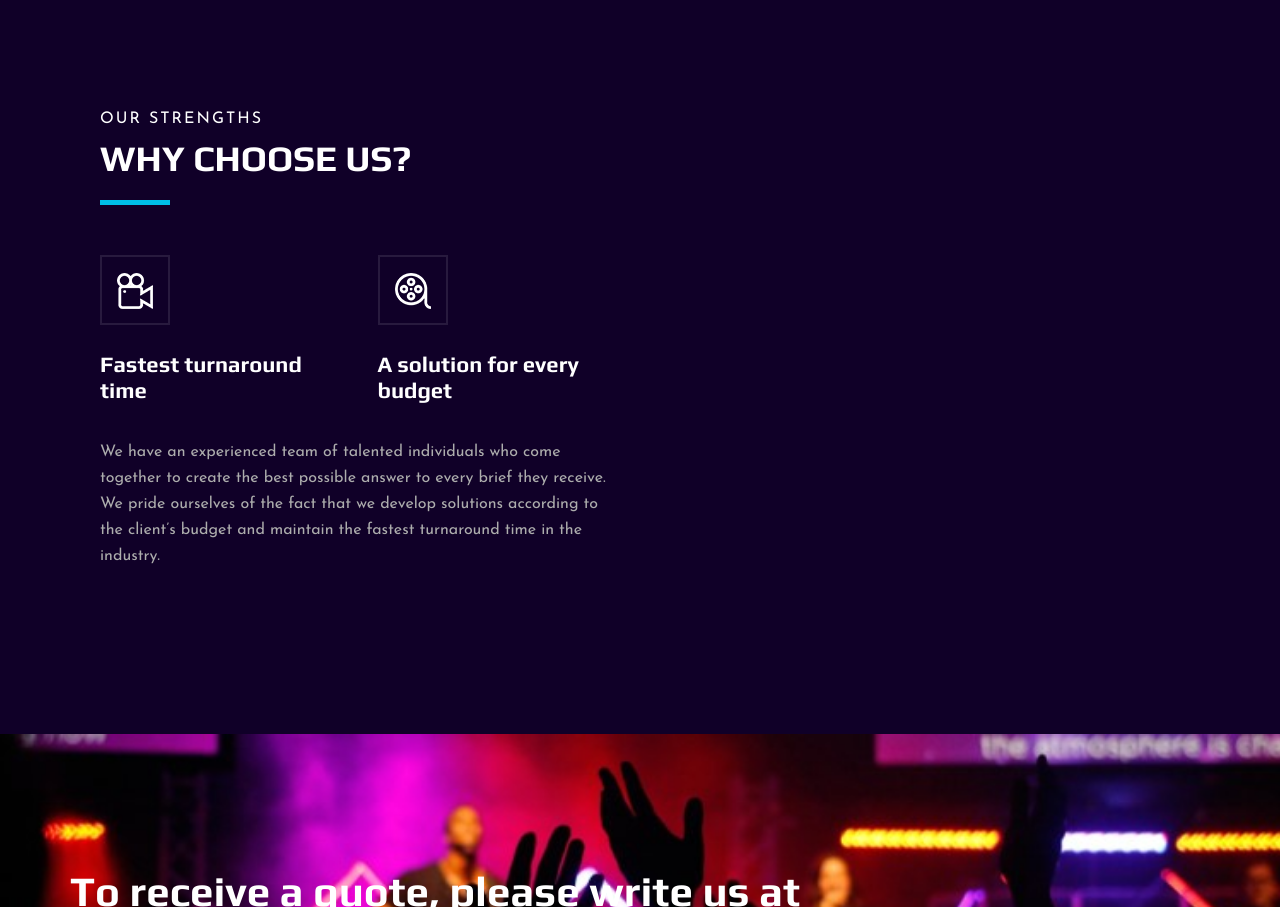
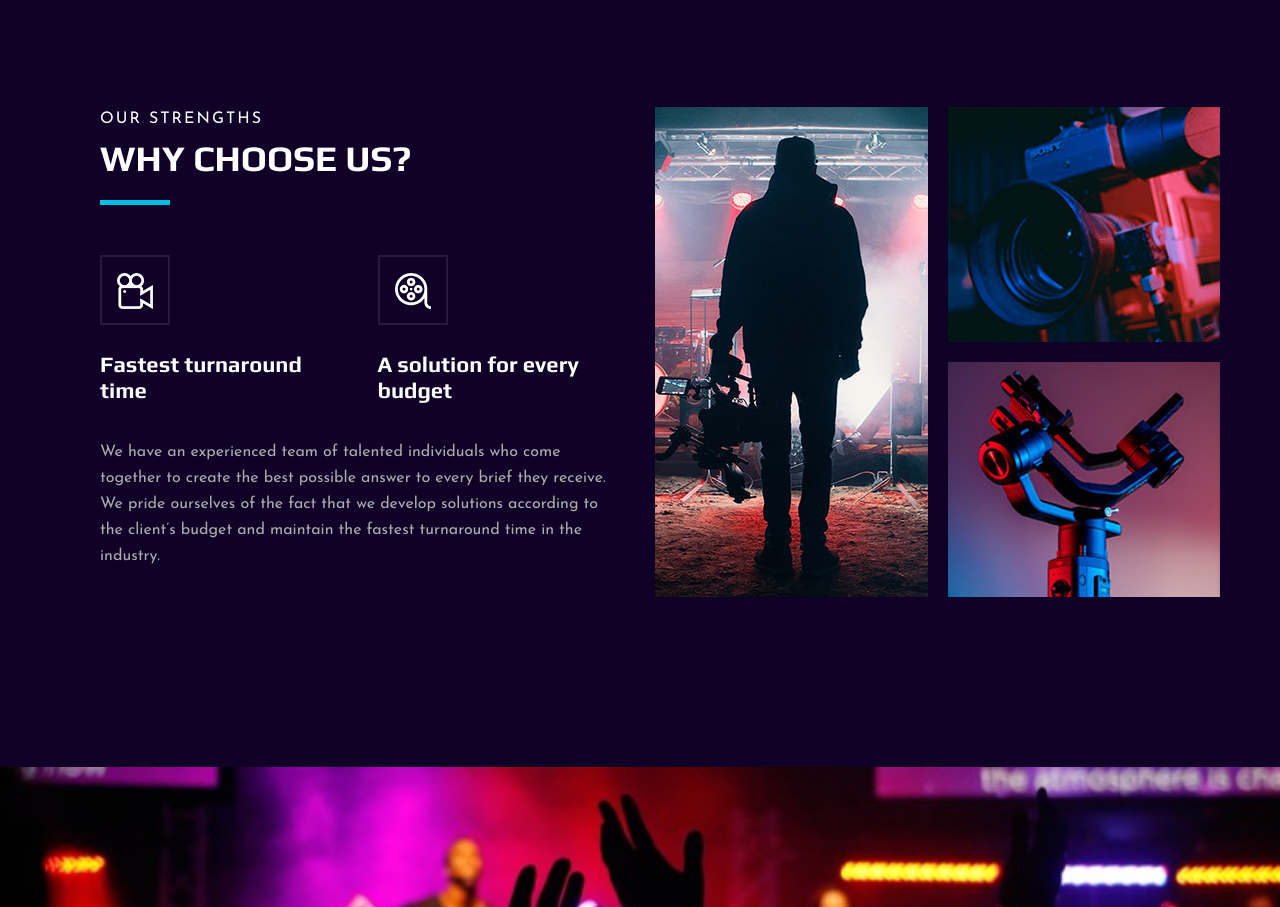
Before and after one commit to SceneCreate/SceneCreate.github.io, a plain HTML site: page index.html in a window 1280 px wide. Shown: the part 2146-3053 px from the top of the page. Drawn offline with Linux system fonts and the light colour scheme.

Commit message:
Update index.html

```diff
--- a/index.html
+++ b/index.html
@@ -241,7 +241,9 @@
 <section class="about spad">
         <div class="container">
             <div class="row">
-                <div class="col-lg-6">
+
+
+    <div class="col-lg-6">
                     <div class="about__text">
                         <div class="section-title">
                             <span>Our Strengths</span>
@@ -270,6 +272,30 @@
                         </div>
                     </div>
                 </div>
+
+
+
+
+<div class="col-lg-6">
+                    <div class="about__pic">
+                        <div class="row">
+                            <div class="col-lg-6 col-md-6 col-sm-6">
+                                <div class="about__pic__item about__pic__item--large set-bg" data-setbg="img/about/about-1.jpg" style="background-image: url(&quot;img/about/about-1.jpg&quot;);"></div>
+                            </div>
+                            <div class="col-lg-6 col-md-6 col-sm-6">
+                                <div class="row">
+                                    <div class="col-lg-12">
+                                        <div class="about__pic__item set-bg" data-setbg="img/about/about-2.jpg" style="background-image: url(&quot;img/about/about-2.jpg&quot;);"></div>
+                                    </div>
+                                    <div class="col-lg-12">
+                                        <div class="about__pic__item set-bg" data-setbg="img/about/about-3.jpg" style="background-image: url(&quot;img/about/about-3.jpg&quot;);"></div>
+                                    </div>
+                                </div>
+                            </div>
+                        </div>
+                    </div>
+                </div>
+
             </div>
         </div>
     </section>
```
